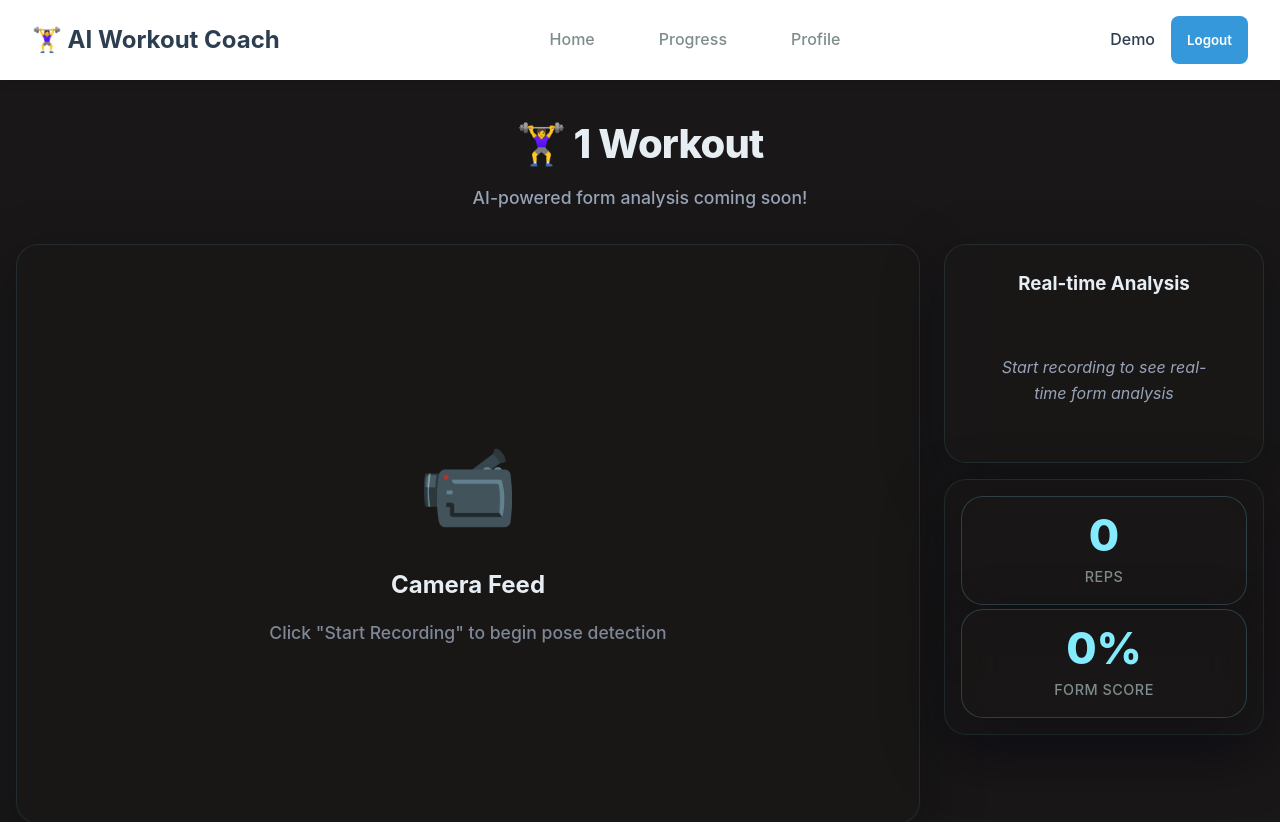
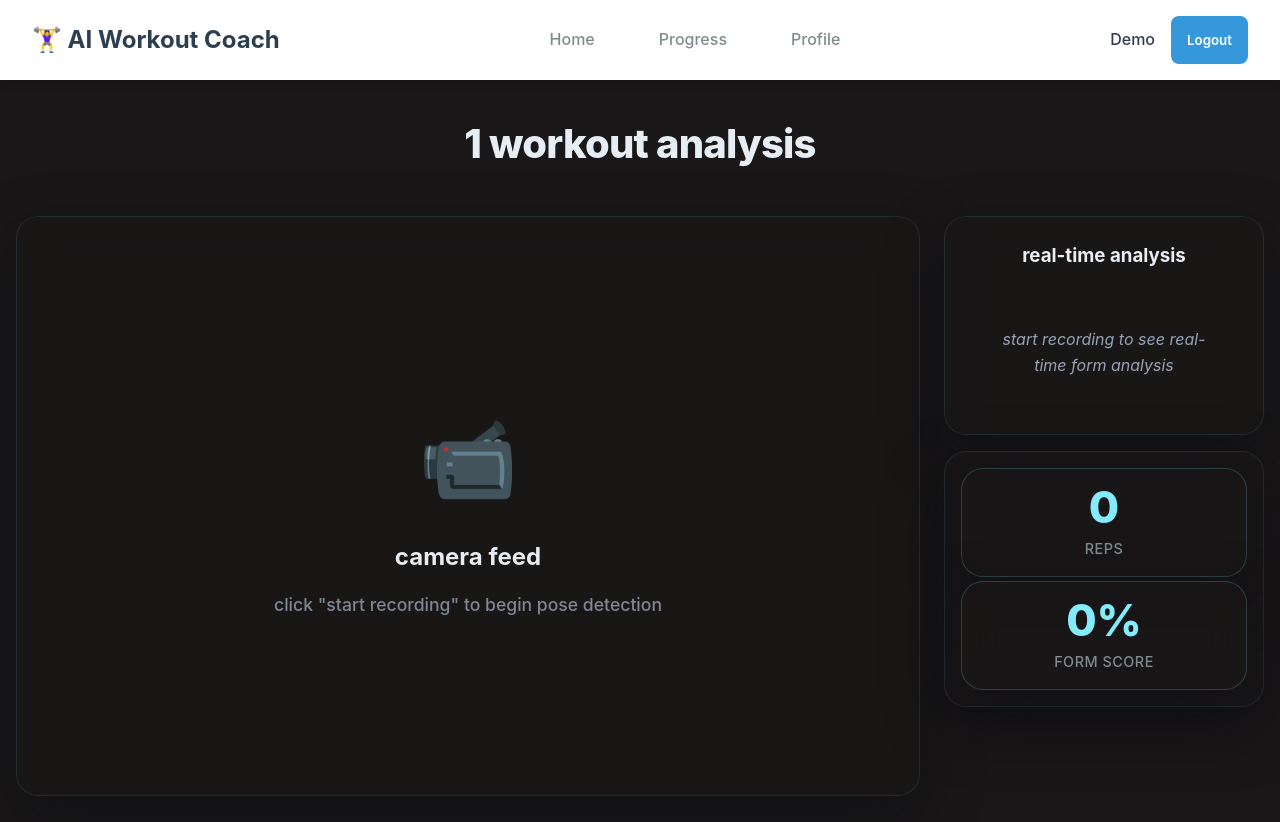
Before and after one commit to jennifershi255/ript, a React (Create React App) app in the folder web/: page /workout/1 in a window 1280 px wide. Shown: the top 822 px of the page. Built offline with nearby package versions, Linux system fonts and the light colour scheme; sample sign-in values are in the browser's storage.

Commit message:
make lowercase

```diff
--- a/web/src/screens/WorkoutScreen.tsx
+++ b/web/src/screens/WorkoutScreen.tsx
@@ -519,8 +519,7 @@ const WorkoutScreen: React.FC = () => {
 
       <div className="workout-content">
         <div className="workout-header">
-          <h1>🏋️‍♀️ {exercise?.toUpperCase()} Workout</h1>
-          <p>AI-powered form analysis coming soon!</p>
+          <h1>{exercise?.toLowerCase()} workout analysis</h1>
         </div>
 
         <div className="workout-placeholder">
@@ -588,8 +587,8 @@ const WorkoutScreen: React.FC = () => {
             ) : (
               <>
                 <div className="camera-icon">📹</div>
-                <h3>Camera Feed</h3>
-                <p>Click "Start Recording" to begin pose detection</p>
+                <h3>camera feed</h3>
+                <p>click "start recording" to begin pose detection</p>
               </>
             )}
             {isRecording && (
@@ -602,7 +601,7 @@ const WorkoutScreen: React.FC = () => {
 
           <div className="analysis-section">
             <div className="feedback-panel">
-              <h3>Real-time Analysis</h3>
+              <h3>real-time analysis</h3>
               {currentAnalysis ? (
                 <>
                   <div className="analysis-phase">
@@ -681,7 +680,7 @@ const WorkoutScreen: React.FC = () => {
                 </>
               ) : (
                 <div className="no-analysis">
-                  <p>Start recording to see real-time form analysis</p>
+                  <p>start recording to see real-time form analysis</p>
                 </div>
               )}
             </div>
```
